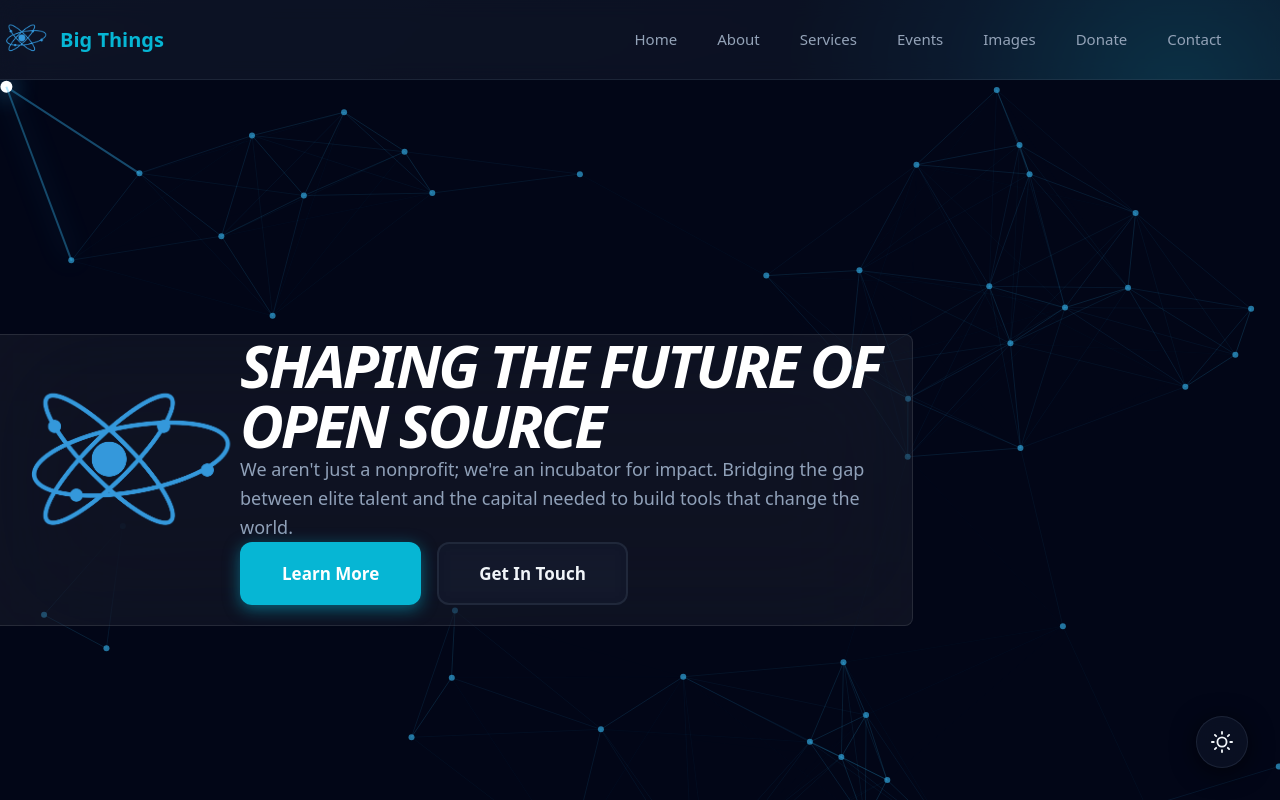
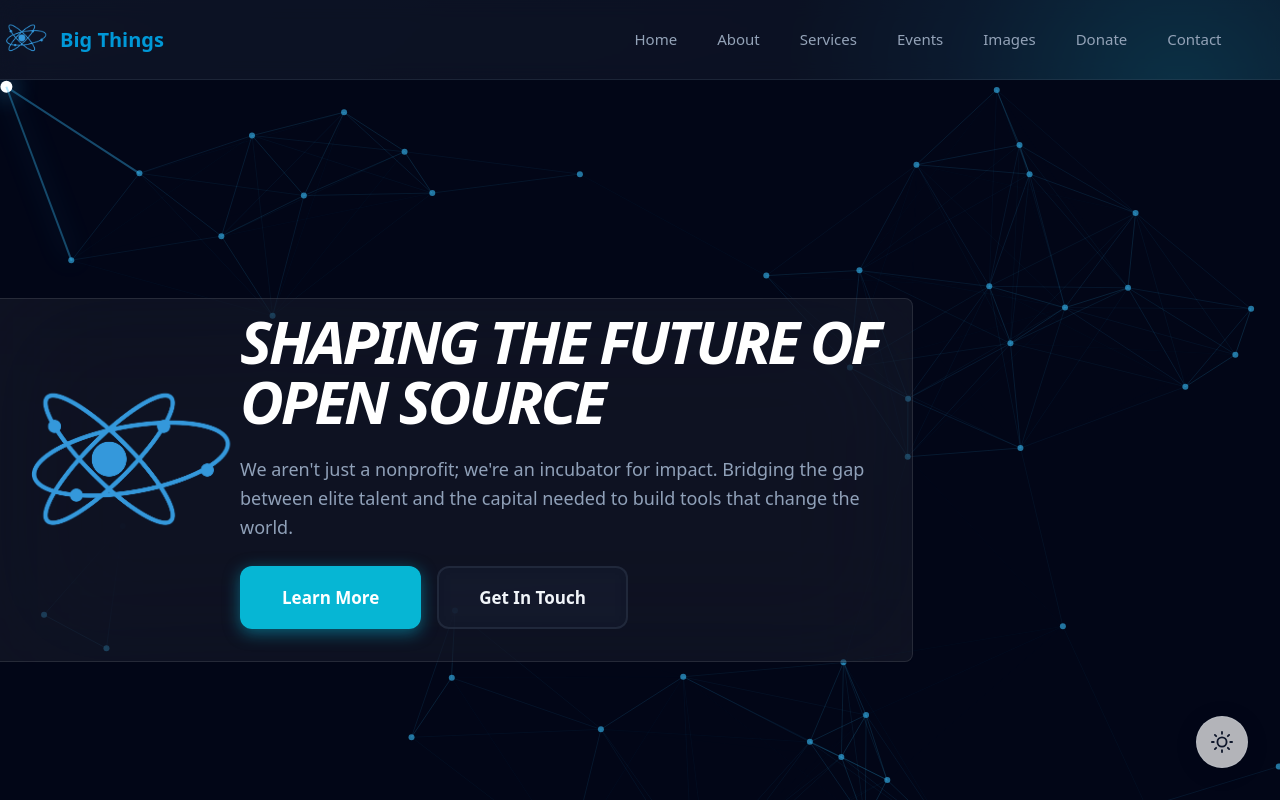
Before and after one commit to Big-Things-software/Big-Things-Software, a Next.js app: page / in a window 1280 px wide. Both pictures are taken after a click on the button 1222 px from the left and 742 px from the top of the page. Shown: the top 800 px of the page. Built offline with nearby package versions, Linux system fonts and the light colour scheme.

Commit message:
fix padding issues in hero

```diff
--- a/src/app/globals.css
+++ b/src/app/globals.css
@@ -157,7 +157,7 @@ img {
 .header__brand {
   font-size: 1.25rem;
   font-weight: 700;
-  color: var(--color-accent);
+  color: #0098d7;
   white-space: nowrap;
 }
 
--- a/src/app/page.tsx
+++ b/src/app/page.tsx
@@ -181,17 +181,17 @@ export default function Home() {
               height={240}
               priority
             />
-            <div className="ml-12 max-w-2xl">
-              <h1 className="text-white text-4xl lg:text-6xl font-black leading-none mb-6 uppercase tracking-tighter italic">
+            <div className="ml-12 max-w-2xl py-16">
+              <h1 className="text-white text-4xl lg:text-6xl font-black leading-none !py-3 uppercase tracking-tighter italic">
                 <ScrambleText text="SHAPING THE FUTURE OF OPEN SOURCE" active={isActive} onComplete={onScrambleComplete} />
               </h1>
               <div className={`transition-all duration-1000 ease-[cubic-bezier(0.8,0,0.2,1)] delay-500 ${textDecrypted ? 'opacity-100 translate-y-0' : 'opacity-0 translate-y-5 pointer-events-none'}`}>
-                <p className="text-lg text-slate-400 leading-relaxed mb-8 font-light">
+                <p className="text-lg text-slate-400 leading-relaxed !py-3 font-light">
                   We aren't just a nonprofit; we're an incubator for impact.
                   Bridging the gap between elite talent and the capital needed to
                   build tools that change the world.
                 </p>
-                <div className="flex gap-4">
+                <div className="flex gap-4 !py-3">
                   <Link href="/about" className="btn btn--primary">Learn More</Link>
                   <Link href="/contact" className="btn btn--outline">Get In Touch</Link>
                 </div>
--- a/src/components/ThemeToggle.tsx
+++ b/src/components/ThemeToggle.tsx
@@ -8,7 +8,7 @@ export default function ThemeToggle() {
   return (
     <button
       onClick={toggleTheme}
-      className="theme-toggle-float"
+      className="fixed bottom-8 right-8 z-[100] flex items-center justify-center w-[52px] h-[52px] border border-slate-300/20 dark:border-slate-700/30 rounded-full bg-white/70 dark:bg-slate-900/60 backdrop-blur-xl text-slate-900 dark:text-slate-100 cursor-pointer transition-all duration-300 ease-[cubic-bezier(0.4,0,0.2,1)] shadow-[0_4px_24px_rgba(0,0,0,0.1)] dark:shadow-[0_4px_24px_rgba(0,0,0,0.6)] hover:border-sky-600 dark:hover:border-cyan-500 hover:text-sky-600 dark:hover:text-cyan-500 hover:scale-108 hover:shadow-[0_8px_32px_rgba(0,151,214,0.3)] dark:hover:shadow-[0_8px_32px_rgba(6,182,212,0.5)]"
       aria-label={`Switch to ${theme === "light" ? "dark" : "light"} mode`}
       type="button"
     >
```
